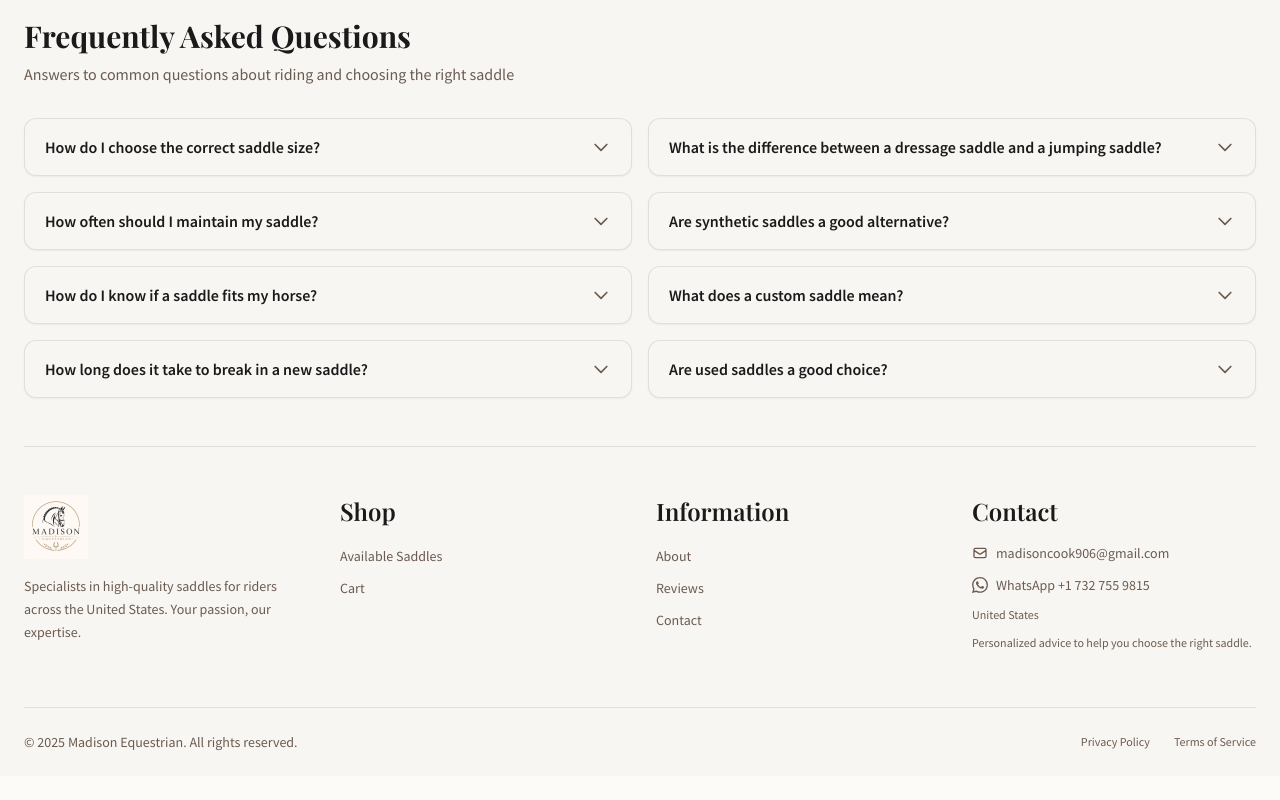
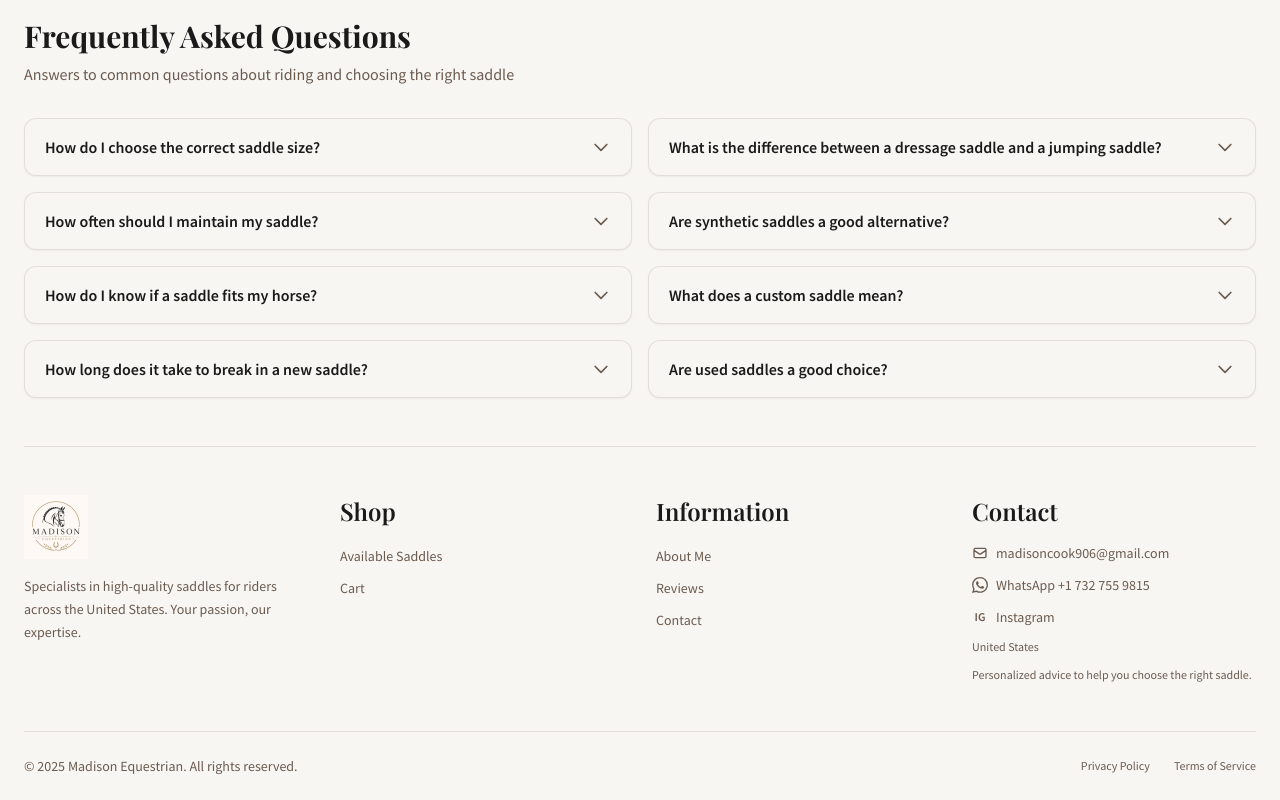
Before and after one commit to DominiqueOthniel/roberto-equitazione, a Next.js app: page /checkout in a window 1280 px wide. Shown: the part 1563-2363 px from the top of the page. Before the commit the page ends 2339 px from the top, so only its background shows below. Built offline with nearby package versions, Linux system fonts and the light colour scheme; no server answers.

Commit message:
Add Instagram link and rename About Me

```diff
--- a/src/app/su-di-me/page.jsx
+++ b/src/app/su-di-me/page.jsx
@@ -26,7 +26,7 @@ export default function SuDiMePage() {
 
               <div className="flex-1 text-center lg:text-left">
                 <h1 className="text-4xl sm:text-5xl lg:text-6xl font-heading font-bold text-text-primary mb-4">
-                  About Us
+                  About Me
                 </h1>
                 <p className="text-xl sm:text-2xl text-primary font-heading font-semibold mb-6">
                   {BRAND.name}
--- a/src/components/common/Footer.jsx
+++ b/src/components/common/Footer.jsx
@@ -129,7 +129,7 @@ export default function Footer() {
       { label: 'Cart', href: '/shopping-cart' },
     ],
     information: [
-      { label: 'About', href: '/su-di-me' },
+      { label: 'About Me', href: '/su-di-me' },
       { label: 'Reviews', href: '/testimonianze' },
       { label: 'Contact', href: `mailto:${BRAND.email}` },
     ],
@@ -318,6 +318,17 @@ export default function Footer() {
                   </a>
                 </li>
                 <li>
+                  <a
+                    href={BRAND.instagramUrl}
+                    target="_blank"
+                    rel="noopener noreferrer"
+                    className="hover:text-primary transition-fast flex items-center gap-2"
+                  >
+                    <span className="w-4 h-4 flex-shrink-0 text-center text-xs font-semibold">IG</span>
+                    Instagram
+                  </a>
+                </li>
+                <li>
                   <p className="text-xs text-text-secondary">United States</p>
                 </li>
                 <li>
--- a/src/components/common/SimpleHeader.jsx
+++ b/src/components/common/SimpleHeader.jsx
@@ -33,7 +33,7 @@ export default function SimpleHeader() {
               Shop
             </Link>
             <Link href="/su-di-me" className="text-sm lg:text-base text-text-primary font-body hover:text-primary transition-fast" suppressHydrationWarning>
-              About
+              About Me
             </Link>
             <Link href="/testimonianze" className="text-sm lg:text-base text-text-primary font-body hover:text-primary transition-fast" suppressHydrationWarning>
               Reviews
@@ -84,7 +84,7 @@ export default function SimpleHeader() {
                 className="flex items-center gap-3 px-4 py-3 rounded-md text-text-primary font-body transition-fast hover:bg-muted hover:text-primary"
                 suppressHydrationWarning
               >
-                <span>About</span>
+                <span>About Me</span>
               </Link>
               <Link
                 href="/testimonianze"
--- a/src/lib/brand.js
+++ b/src/lib/brand.js
@@ -5,6 +5,7 @@ export const BRAND = {
   whatsapp: '+17327559815',
   whatsappDisplay: '+1 732 755 9815',
   whatsappUrl: 'https://wa.me/17327559815',
+  instagramUrl: 'https://www.instagram.com/madison_____equestrian?igsi=MWFybnJweDV5dGMzdQ==',
   country: 'United States',
   logo: '/assets/images/madison-logo.png',
 };
```
